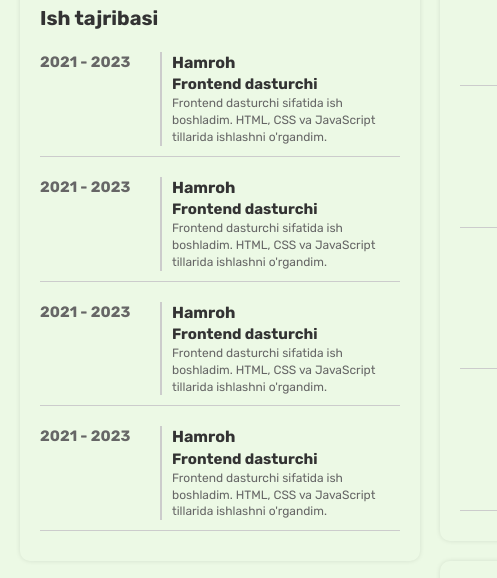
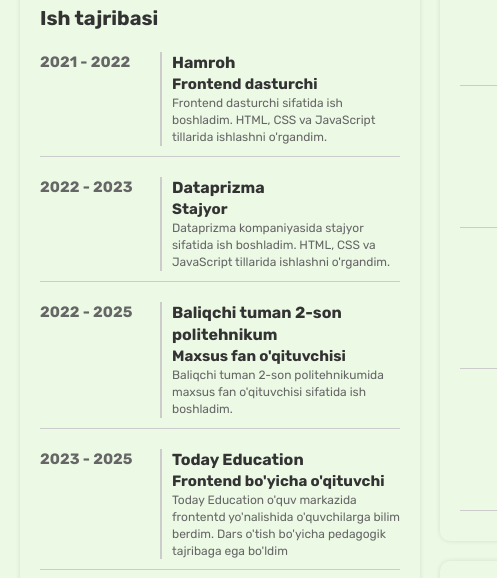
Before and after one commit to alishersheraliyev/My-portfolio, a plain HTML site: page index.html in a window 1280 px wide. Shown: the part 146-724 px from the top of the page, 0-497 px from the left. Drawn offline with Linux system fonts and the light colour scheme.

Commit message:
some changes

```diff
--- a/index.html
+++ b/index.html
@@ -39,7 +39,7 @@
 
           <div class="work-timeline__item">
             <div class="work-timeline__item-left">
-              <p class="work-timeline__item-date">2021 - 2023</p>
+              <p class="work-timeline__item-date">2021 - 2022</p>
             </div>
             <div class="work-timeline__item-right">
               <h2 class="work-timeline__item-company">Hamroh</h2>
@@ -53,42 +53,43 @@
 
           <div class="work-timeline__item">
             <div class="work-timeline__item-left">
-              <p class="work-timeline__item-date">2021 - 2023</p>
+              <p class="work-timeline__item-date">2022 - 2023</p>
             </div>
             <div class="work-timeline__item-right">
-              <h2 class="work-timeline__item-company">Hamroh</h2>
-              <h3 class="work-timeline__item-title">Frontend dasturchi</h3>
+              <h2 class="work-timeline__item-company">Dataprizma</h2>
+              <h3 class="work-timeline__item-title">Stajyor</h3>
               <p class="work-timeline__item-description">
-                Frontend dasturchi sifatida ish boshladim. HTML, CSS va
-                JavaScript tillarida ishlashni o'rgandim.
+                Dataprizma kompaniyasida stajyor sifatida ish boshladim. HTML,
+                CSS va JavaScript tillarida ishlashni o'rgandim.
               </p>
             </div>
           </div>
 
           <div class="work-timeline__item">
             <div class="work-timeline__item-left">
-              <p class="work-timeline__item-date">2021 - 2023</p>
+              <p class="work-timeline__item-date">2022 - 2025</p>
             </div>
             <div class="work-timeline__item-right">
-              <h2 class="work-timeline__item-company">Hamroh</h2>
-              <h3 class="work-timeline__item-title">Frontend dasturchi</h3>
+              <h2 class="work-timeline__item-company">Baliqchi tuman 2-son politehnikum</h2>
+              <h3 class="work-timeline__item-title">Maxsus fan o'qituvchisi</h3>
               <p class="work-timeline__item-description">
-                Frontend dasturchi sifatida ish boshladim. HTML, CSS va
-                JavaScript tillarida ishlashni o'rgandim.
+                Baliqchi tuman 2-son politehnikumida maxsus fan o'qituvchisi
+                sifatida ish boshladim.
               </p>
             </div>
           </div>
 
+
+
           <div class="work-timeline__item">
             <div class="work-timeline__item-left">
-              <p class="work-timeline__item-date">2021 - 2023</p>
+              <p class="work-timeline__item-date">2023 - 2025</p>
             </div>
             <div class="work-timeline__item-right">
-              <h2 class="work-timeline__item-company">Hamroh</h2>
-              <h3 class="work-timeline__item-title">Frontend dasturchi</h3>
+              <h2 class="work-timeline__item-company">Today Education</h2>
+              <h3 class="work-timeline__item-title">Frontend bo'yicha o'qituvchi</h3>
               <p class="work-timeline__item-description">
-                Frontend dasturchi sifatida ish boshladim. HTML, CSS va
-                JavaScript tillarida ishlashni o'rgandim.
+                Today Education o'quv markazida frontentd yo'nalishida o'quvchilarga bilim berdim. Dars o'tish bo'yicha pedagogik tajribaga ega bo'ldim
               </p>
             </div>
           </div>
```
